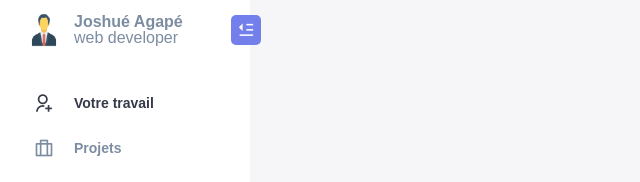
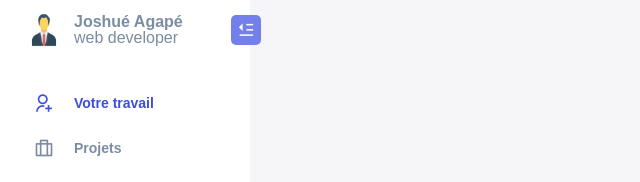
Before and after one commit to agapeJoshue/Gestion-des-projets, a Vue app: page /plane in a window 1280 px wide. In both pictures the pointer is over the icon 44 px from the left and 103 px from the top of the page. Shown: the top 182 px of the page, without its empty margins (0-640 px from the left). Built offline with nearby package versions, Linux system fonts and the light colour scheme.

Commit message:
Update sidebar

```diff
--- a/index.html
+++ b/index.html
@@ -4,7 +4,7 @@
     <meta charset="UTF-8">
     <link rel="icon" href="/favicon.ico">
     <meta name="viewport" content="width=device-width, initial-scale=1.0">
-    <title>Vite App</title>
+    <title>Gestion des projets</title>
   </head>
   <body>
     <div id="app"></div>
--- a/src/components/layouts/sidebar.vue
+++ b/src/components/layouts/sidebar.vue
@@ -224,6 +224,14 @@ export default {
 .sidebar li a:hover .text {
   color: var(--color-dark);
 }
+
+.sidebar li.activeP .text,
+.sidebar li.activeP .icon,
+.sidebar li a:hover .text,
+.sidebar li a:hover .icon {
+  color: var(--color-primary-variant);
+}
+
 body.dark .sidebar li.activeP .text,
 body.dark .sidebar li.activeP .icon {
   color: var(--color-dark);
```
Also changed, not shown: src/router.js (+5 -15 lines).
